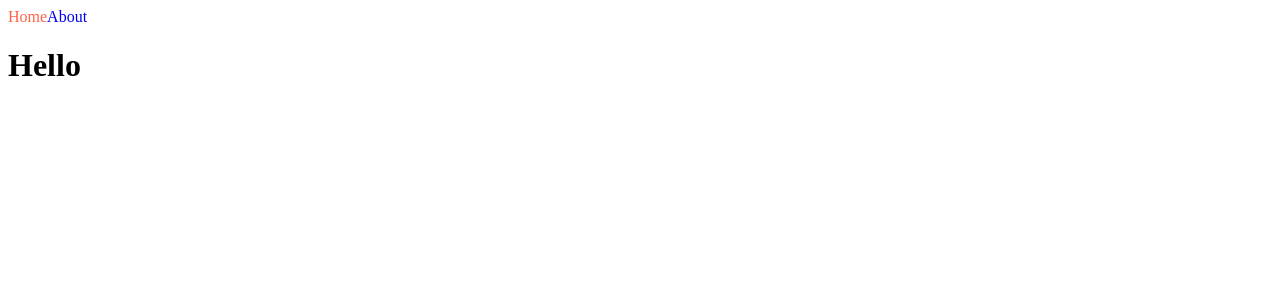
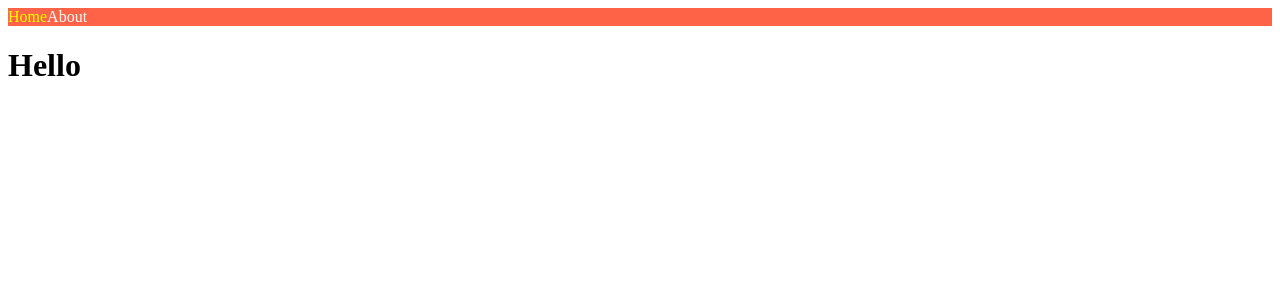
Before and after one commit to Livelyoneweek/next-start, a Next.js app: page / in a window 1280 px wide. Shown: the top 300 px of the page. Built offline with nearby package versions, Linux system fonts and the light colour scheme.

Commit message:
feat: global css add

```diff
--- a/componenets/NavBar.js
+++ b/componenets/NavBar.js
@@ -1,19 +1,26 @@
 import Link from "next/link";
 import { useRouter } from "next/router";
-import styles from "./NavBar.module.css";
 
 export default function NavBar() {
     const router = useRouter();
     return (
         <nav>
-            <Link href="/" className={`${styles.link} ${router.pathname === "/" ? styles.active : ""}`} >
-                 Home
+            <Link href="/" >
+                 <span className={router.pathname === "/" ? "active" : ""}>Home</span>
             </Link>
 
-            <Link href="/about" className={[styles.link,
-            router.pathname === "/about" ? styles.active : "",].join(" ")}>
-            About
+            <Link href="/about" >
+                <span className={router.pathname === "/about" ? "active" : ""}>About</span>
             </Link>
+
+            <style jsx>{`
+                nav {
+                    background-color: tomato;
+                  }
+                  .active {
+                    color: yellow;
+                  }
+            `}</style>
         </nav>
     )
 }
--- a/componenets/NavBar.module.css
+++ /dev/null
@@ -1,7 +0,0 @@
-.link {
-    text-decoration: none;
-  }
-
-  .active {
-    color: tomato;
-  }
--- /dev/null
+++ b/pages/_app.js
@@ -0,0 +1,16 @@
+import NavBar from "@/componenets/NavBar";
+
+export default function App({Component, pageProps}) {
+    return (
+        <>
+            <NavBar />
+            <Component {...pageProps} />
+            <style jsx global>{`
+                a {
+                    text-decoration: none;
+                    color: white;
+                }
+            `}</style>
+        </>
+    )
+}
--- a/pages/about.js
+++ b/pages/about.js
@@ -3,7 +3,6 @@
 export default function Potato() {
     return (
         <div>
-            <NavBar />
             <h1>about</h1>
         </div>
     )
--- a/pages/index.js
+++ b/pages/index.js
@@ -4,7 +4,6 @@
 
     return (
         <div>
-          <NavBar />
           <h1>Hello</h1>
         </div>
     );
```
